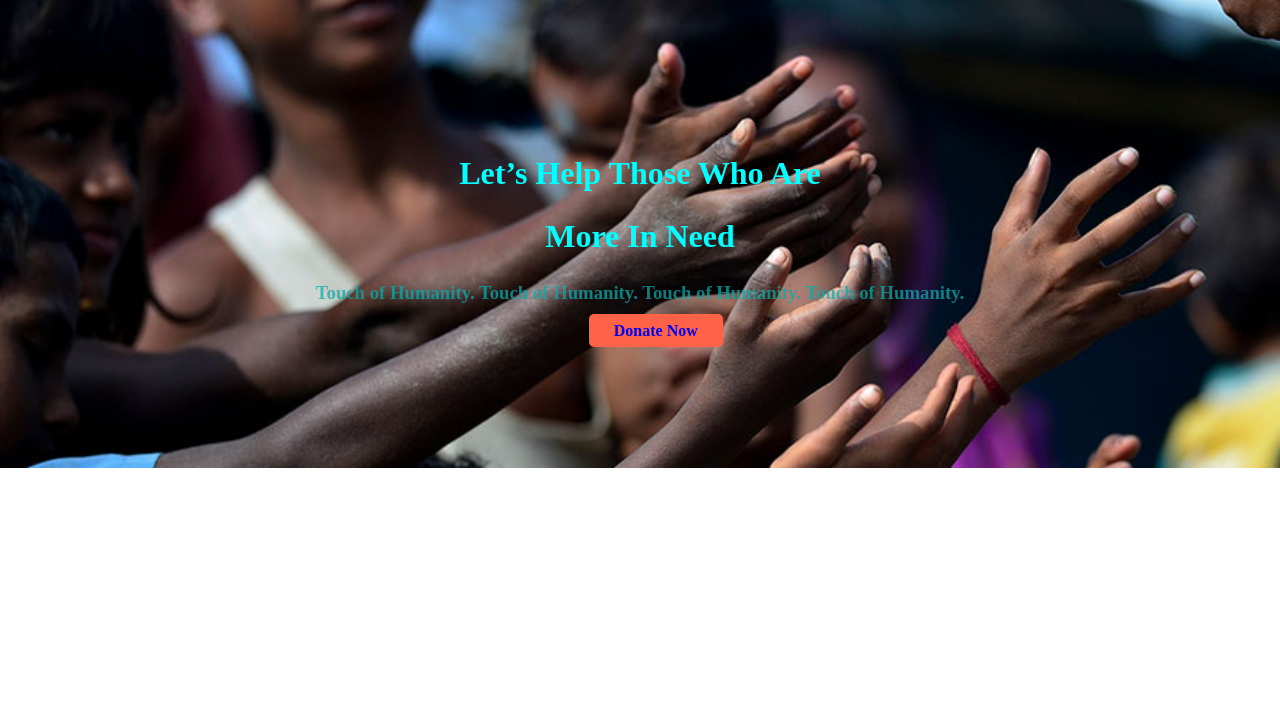
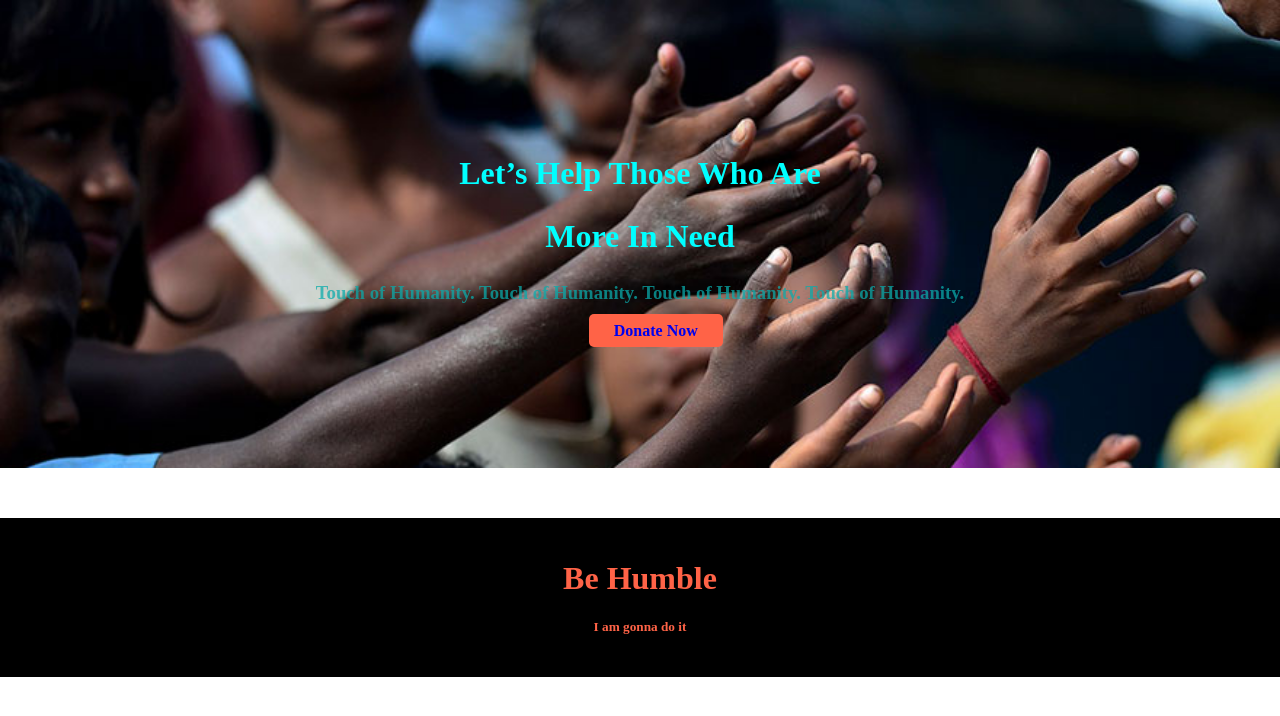
Before and after one commit to asktechzone/project-1, a plain HTML site: page index.html in a window 1280 px wide. Drawn offline with Linux system fonts and the light colour scheme.

Commit message:
commit-added

```diff
--- a/index.html
+++ b/index.html
@@ -26,6 +26,17 @@
     </section>
 
 
+
+
+
+
 </body>
+<footer>
+
+    <h1>
+        Be Humble
+    </h1>
+    <h5>I am gonna do it</h5>
+</footer>
 
 </html>
--- a/style.css
+++ b/style.css
@@ -30,9 +30,20 @@ h3 {
     padding: 10%;
     background-repeat: no-repeat;
     background-size: cover;
+    background-size: cover;
 }
 
 body {
 
     margin: 0%;
 }
+
+footer {
+
+    text-align: center;
+    background-color: black;
+    color: tomato;
+    padding: 20px 40px;
+    margin-top: 50px;
+
+}
```
Also changed, not shown: they-need-us.jpg (added), 1 other file.
